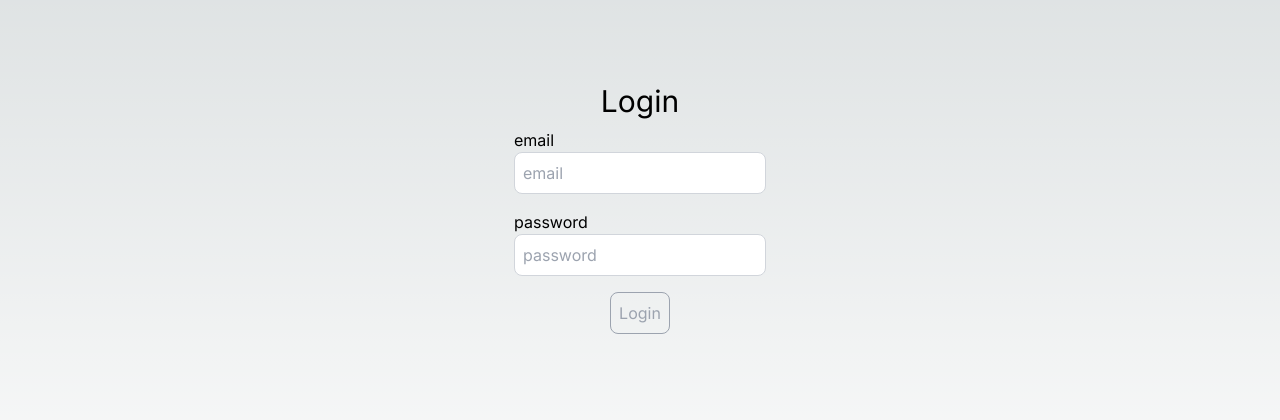
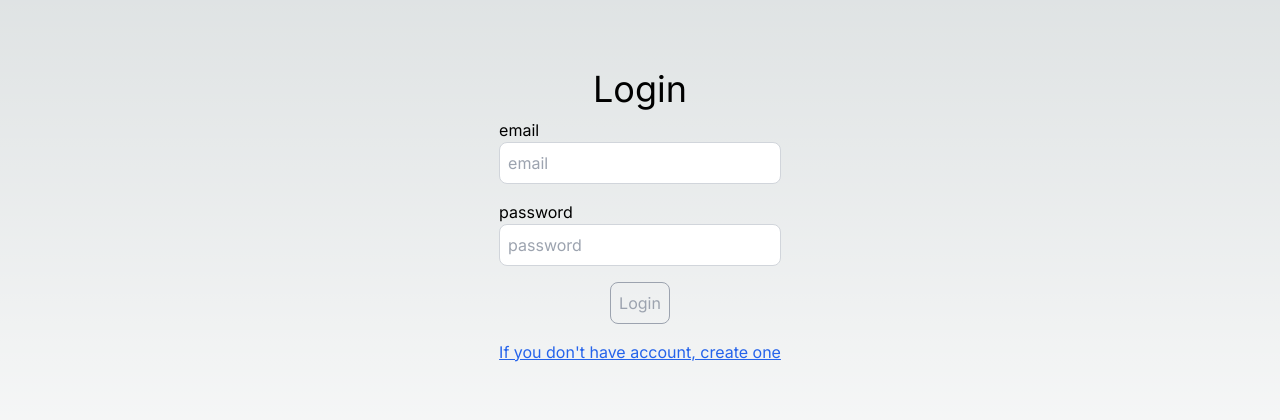
Before and after one commit to arpit-evo/nextjs-auth-project, a Next.js app: page /login in a window 1280 px wide. Shown: the part 184-604 px from the top of the page. Built offline with nearby package versions, Linux system fonts and the light colour scheme.

Commit message:
fix: style issue

```diff
--- a/src/app/login/page.tsx
+++ b/src/app/login/page.tsx
@@ -41,14 +41,14 @@ const Login = () => {
   return (
     <div className="flex flex-col items-center justify-center min-h-screen py-2 w-fit mx-auto">
       <Toaster position="top-right" />
-      <h1 className="mb-2 text-3xl">{loading ? "Processing" : "Login"}</h1>
+      <h1 className="mb-2 text-4xl">{loading ? "Processing" : "Login"}</h1>
       <hr />
 
       <label htmlFor="email" className="text-left w-full">
         email
       </label>
       <input
-        className="p-2 border border-gray-300 rounded-lg mb-4 focus:outline-none focus:border-gray-600 text-black"
+        className="p-2 border border-gray-300 rounded-lg mb-4 focus:outline-none focus:border-gray-600 text-black w-full"
         id="email"
         type="text"
         value={user.email}
@@ -59,7 +59,7 @@ const Login = () => {
         password
       </label>
       <input
-        className="p-2 border border-gray-300 rounded-lg mb-4 focus:outline-none focus:border-gray-600 text-black"
+        className="p-2 border border-gray-300 rounded-lg mb-4 focus:outline-none focus:border-gray-600 text-black w-full"
         id="password"
         type="password"
         value={user.password}
@@ -75,6 +75,7 @@ const Login = () => {
       >
         Login
       </button>
+      <Link href="/signup" className="underline text-blue-600">If you don't have account, create one</Link>
     </div>
   );
 };
--- a/src/app/signup/page.tsx
+++ b/src/app/signup/page.tsx
@@ -46,7 +46,7 @@ const SignUp = () => {
 
   return (
     <div className="flex flex-col items-center justify-center min-h-screen py-2 w-fit mx-auto">
-      <Toaster position="top-right"/>
+      <Toaster position="top-right" />
       <h1 className="mb-2 text-3xl">{loading ? "Processing" : "Signup"}</h1>
       <hr />
       <label htmlFor="username" className="text-left w-full">
@@ -91,7 +91,9 @@ const SignUp = () => {
       >
         Signup
       </button>
-      <Link href="/login">Visit login page</Link>
+      <Link href="/login" className="underline text-blue-600 text-right w-full">
+        Visit login page
+      </Link>
     </div>
   );
 };
```
